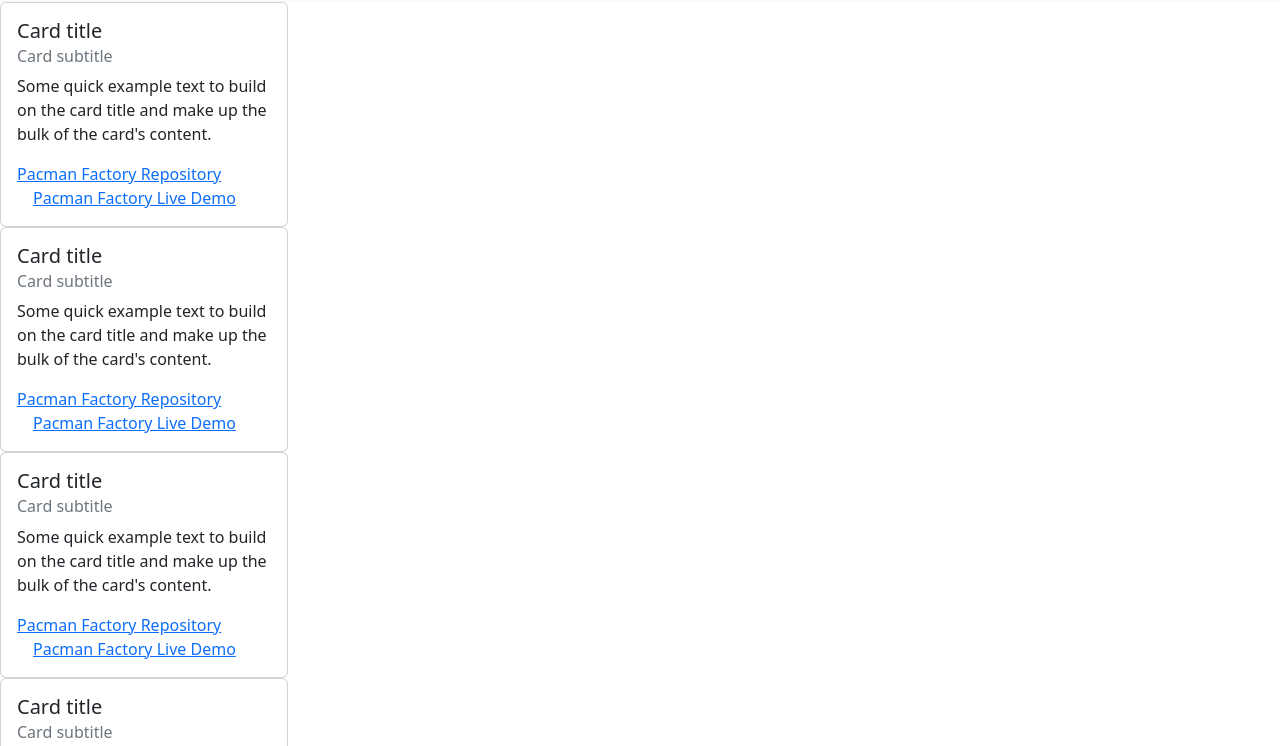
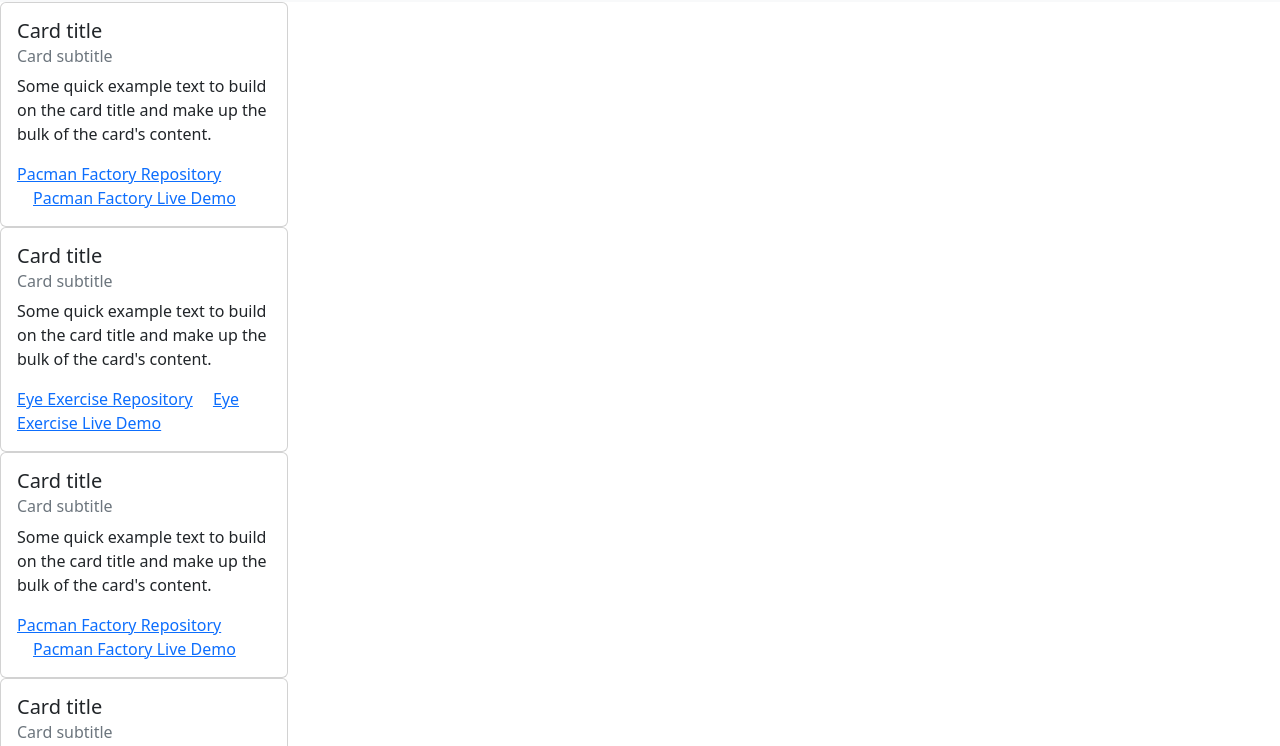
Before and after one commit to ViceNite/Portafolio-Profesional, a plain HTML site: page index.html in a window 1280 px wide. Shown: the part 54-800 px from the top of the page. Drawn offline with nearby package versions, Linux system fonts and the light colour scheme.

Commit message:
eye exercise update

```diff
--- a/index.html
+++ b/index.html
@@ -72,8 +72,8 @@
                           <h5 class="card-title">Card title</h5>
                           <h6 class="card-subtitle mb-2 text-muted">Card subtitle</h6>
                           <p class="card-text">Some quick example text to build on the card title and make up the bulk of the card's content.</p>
-                          <a href="https://github.com/ViceNite/Pacman-Factory" class="card-link">Pacman Factory Repository</a>
-                          <a href="#" class="card-link">Pacman Factory Live Demo</a>
+                          <a href="https://github.com/ViceNite/Eye-Exercise" class="card-link">Eye Exercise Repository</a>
+                          <a href="https://vicenite.github.io/Eye-Exercise/" class="card-link">Eye Exercise Live Demo</a>
                         </div>
                       </div>
                 </div>
```
